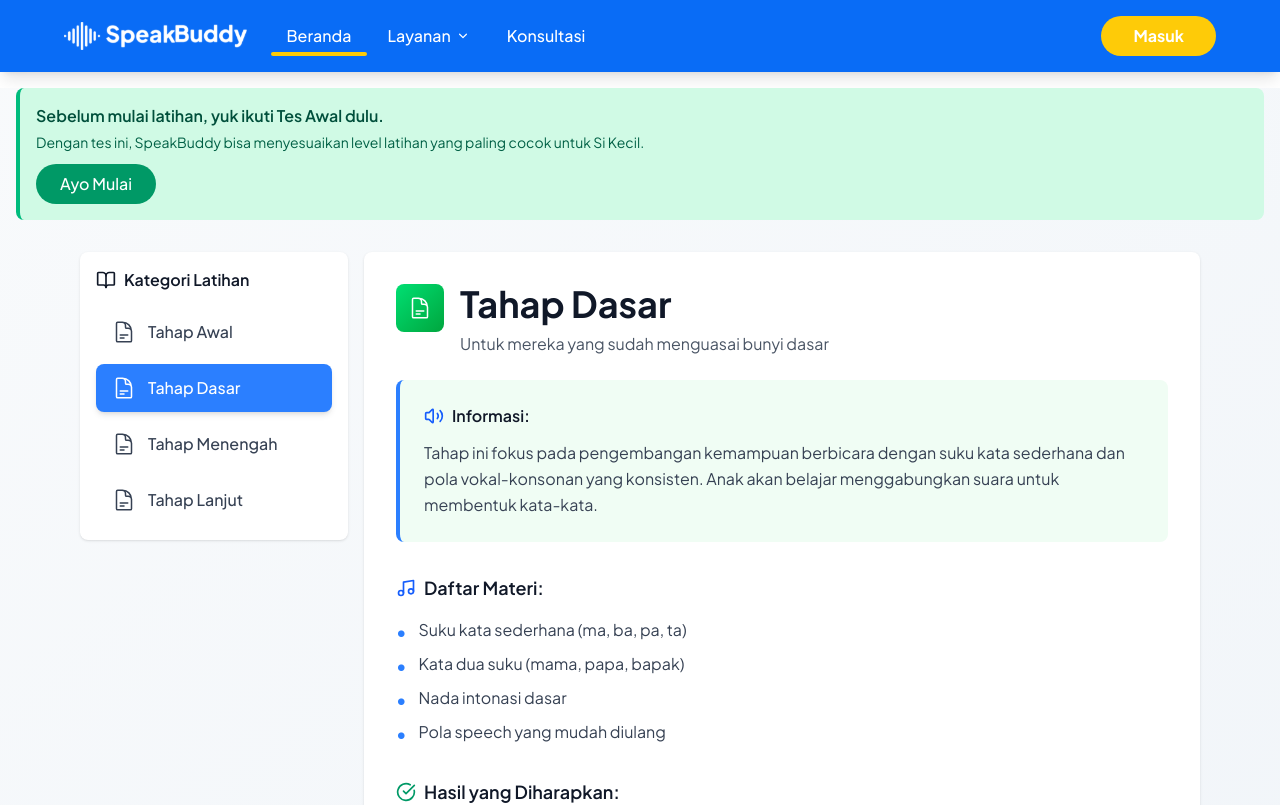
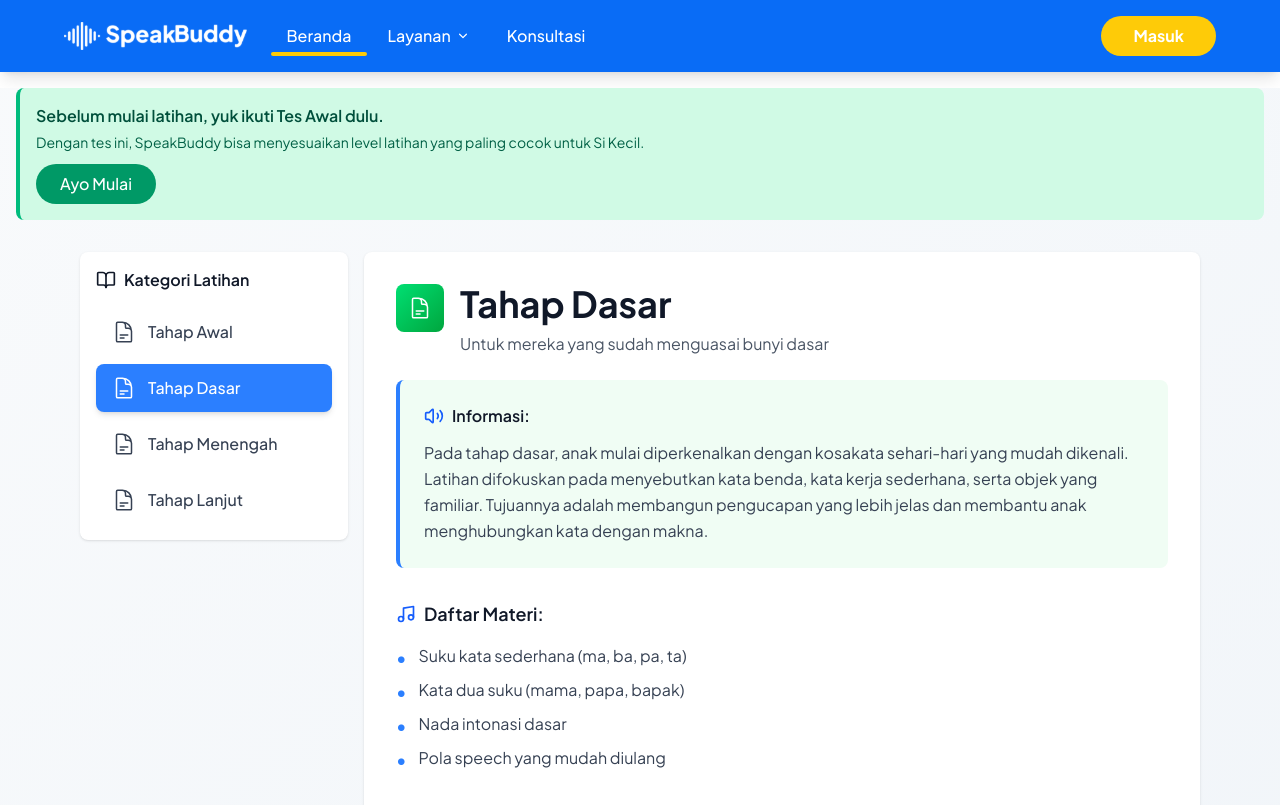
Before and after one commit to SpeakBuddy-Sevent/SpeakBuddy-FE, a Next.js app: page /latihan-bicara in a window 1280 px wide. Shown: the top 805 px of the page. Built offline with nearby package versions, Linux system fonts and the light colour scheme.

Commit message:
stash commit

```diff
--- a/src/app/components/Login.jsx
+++ b/src/app/components/Login.jsx
@@ -1,6 +1,6 @@
 'use client';
 import { useState } from 'react';
-import Login from "../../components/Login";
+// import Login from "../../components/Login";
 
 export default function Login() {
   const [showPassword, setShowPassword] = useState(false);
--- a/src/data/data_level.ts
+++ b/src/data/data_level.ts
@@ -6,7 +6,7 @@ export const levelData: Record<Level, LevelData> = {
   awal: {
     title: 'Tahap Awal',
     description: 'Untuk pemula yang baru mengenal kosa kata dasar',
-    info: 'Pada tahap ini, anak akan diajak untuk mengenali dan meninirukan suara-suara yang mudah didengar. Tahap ini dirancang untuk membangun kepercayaan diri dan kemampuan mendengar kalimat yang berhubungan dengan pengalaman sehari-hari.',
+    info: 'Pada tahap ini, anak diajak untuk mengenali dan meniru berbagai bunyi dasar sebagai fondasi kemampuan berbicara. Fokus latihan mencakup vokal, konsonan sederhana, dan suara-suara yang mudah diikuti. Tahap ini dirancang untuk membantu anak membangun keberanian mengeluarkan suara serta melatih koordinasi lidah, mulut, dan napas.',
     materials: [
       'Vokal dasar (A-I-U-E-O)',
       'Konsonan sederhana (M, B, P, S, K)',
@@ -26,7 +26,7 @@ export const levelData: Record<Level, LevelData> = {
   dasar: {
     title: 'Tahap Dasar',
     description: 'Untuk mereka yang sudah menguasai bunyi dasar',
-    info: 'Tahap ini fokus pada pengembangan kemampuan berbicara dengan suku kata sederhana dan pola vokal-konsonan yang konsisten. Anak akan belajar menggabungkan suara untuk membentuk kata-kata.',
+    info: 'Pada tahap dasar, anak mulai diperkenalkan dengan kosakata sehari-hari yang mudah dikenali. Latihan difokuskan pada menyebutkan kata benda, kata kerja sederhana, serta objek yang familiar. Tujuannya adalah membangun pengucapan yang lebih jelas dan membantu anak menghubungkan kata dengan makna.',
     materials: [
       'Suku kata sederhana (ma, ba, pa, ta)',
       'Kata dua suku (mama, papa, bapak)',
@@ -46,7 +46,7 @@ export const levelData: Record<Level, LevelData> = {
   menengah: {
     title: 'Tahap Menengah',
     description: 'Untuk mereka yang sudah siap ke level yang lebih kompleks',
-    info: 'Fase ini mengembangkan kemampuan berbicara dengan kalimat pendek dan frasa. Anak akan belajar mengekspresikan kebutuhan dan perasaan dengan lebih jelas.',
+    info: 'Pada tahap menengah, anak mulai belajar menyusun kata menjadi kalimat sederhana. Latihan membantu anak mengembangkan kemampuan berbahasa yang lebih terstruktur, seperti menyebutkan kebutuhan, menjawab pertanyaan pendek, dan mengulangi kalimat yang diberikan. Ini menjadi jembatan penting menuju komunikasi yang lebih lancar.',
     materials: [
       'Frasa dua kata (mama makan, papa tidur)',
       'Nada dan intonasi yang lebih variatif',
```
